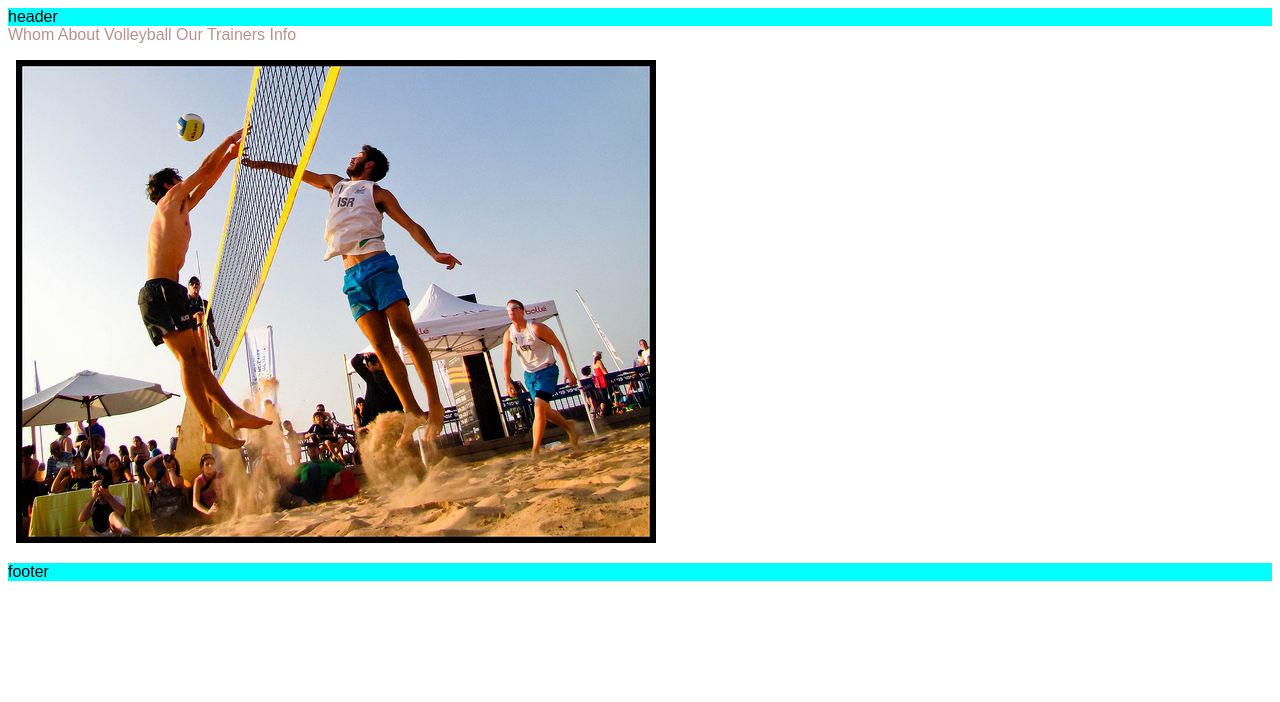
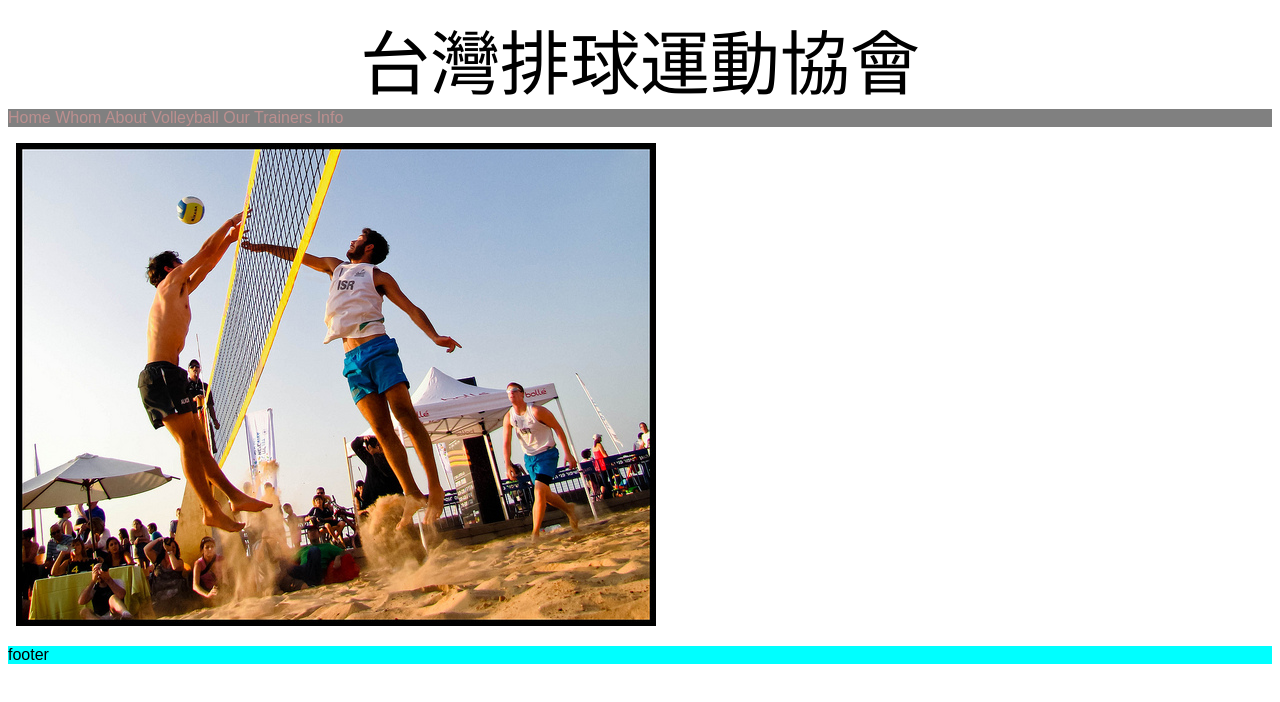
Before and after one commit to jonathanliao/a1, a plain HTML site: page index.html in a window 1280 px wide. Drawn offline with Linux system fonts and the light colour scheme.

Commit message:
relocate 2 pic file from another directory

```diff
--- a/index.html
+++ b/index.html
@@ -1,8 +1,9 @@
 <!doctype html>
 <html>
-<header>header</header>
+<header>台灣排球運動協會</header>
 
 <nav>
+	<a href="index.html" class = "link">Home</a>
 	<a href="Whom.html" class = "link">Whom</a>
  	<a href="What.html" class = "link">About Volleyball </a>
  	<a href="trainer.html" class = "link">Our Trainers</a>
--- a/mainstyles.css
+++ b/mainstyles.css
@@ -19,6 +19,12 @@ a:visited.link{
 p1 {
     text-indent: 50px;
 }
+nav {
+	border: large;
+	margin: 0px;
+	padding: inherit;
+	background-color: gray;
+}
 
 body{
 	background-color: #ffffff;
@@ -26,11 +32,14 @@ body{
 	font-family: Arial, Helvetica, sans-serif;
 	text-align:left;
 }
+
 header {
 	border: medium;
 	margin: auto;
+	text-align:center;
+	font-size: 70px;
 	padding: inherit;
-	background-color: aqua;
+	background-color: white;
 }
 footer {
 	border: medium;
```
Also changed, not shown: Whom.html (+1 -1 lines), vector_volleyball.jpg (renamed from doc/vector_volleyball.jpg), 2 other files.
